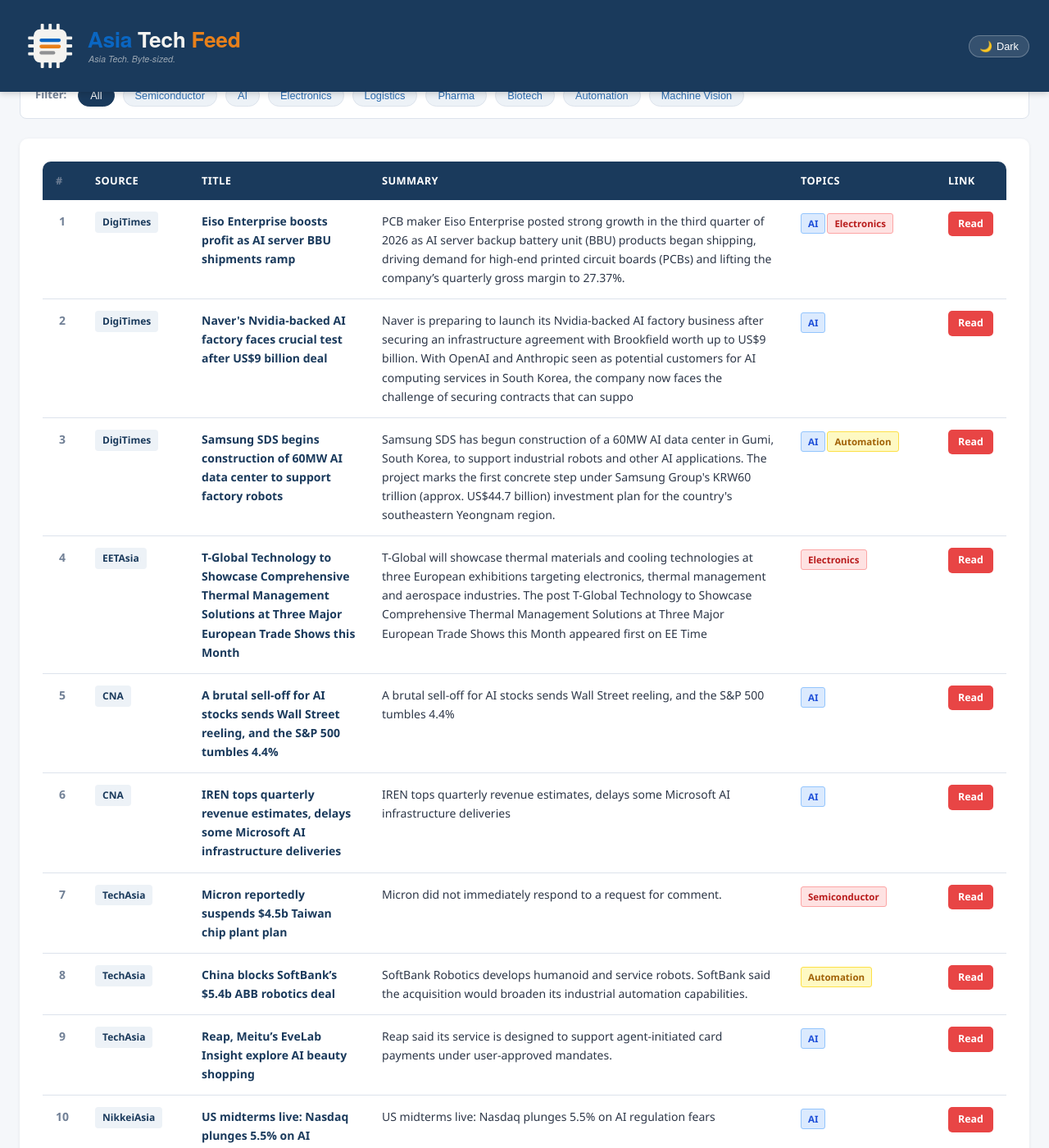
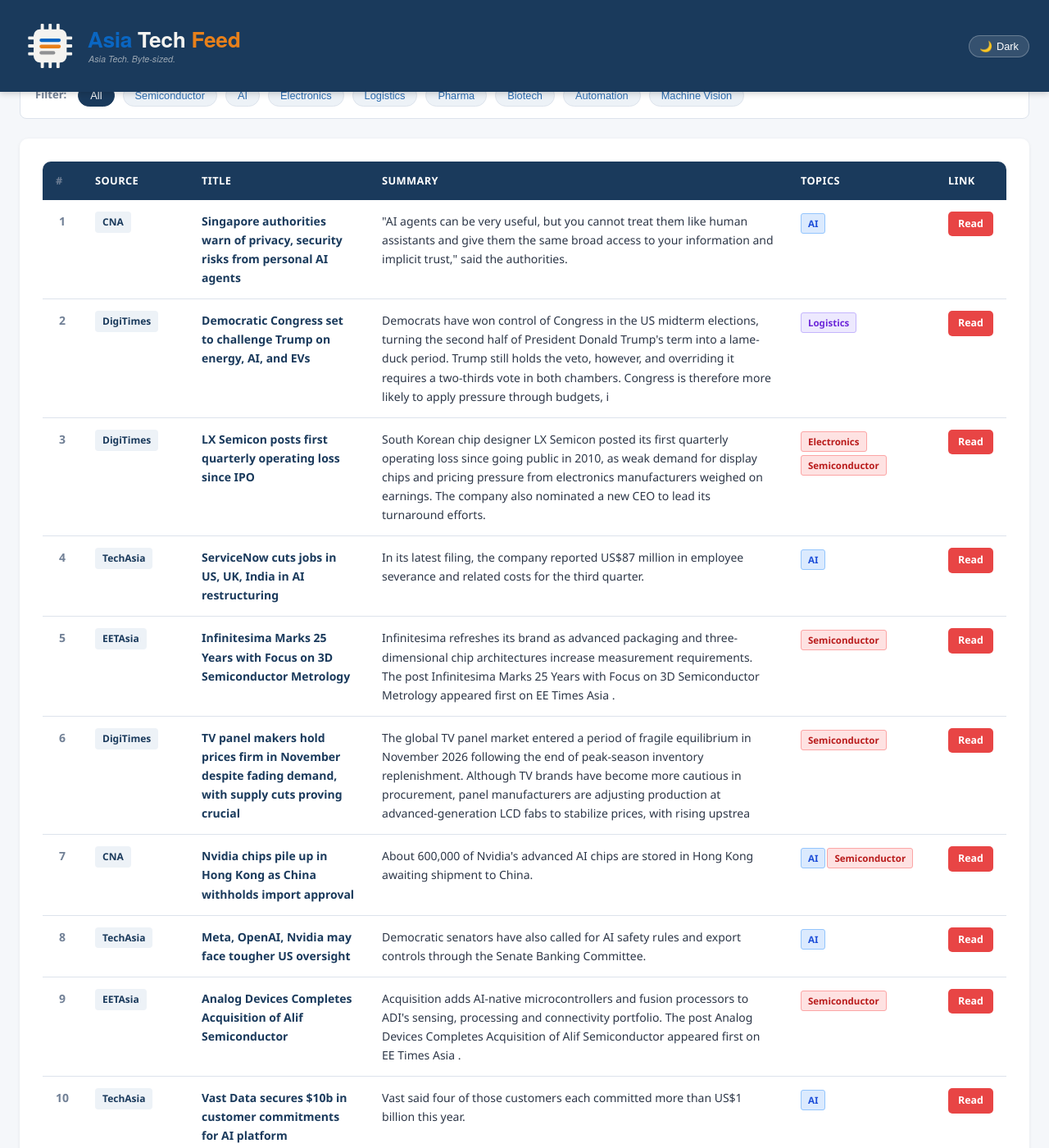
Before and after one commit to asiatechfeed/Asia-Tech-Feed, a Jekyll site: the page built from _posts/2026-11-06-asia-tech-news-digest.md, in a window 1280 px wide and 1400 px high, scrolled down 661 px. Shown: the whole window at 82% size. Built offline with Jekyll 4.4.1, drawn with Linux system fonts in a browser that asks for light colours; a script that is not in the unit is left out; some of the changed text lies outside the part shown.

Commit message:
📰 News digest 2026-11-06 (14 articles)

```diff
--- a/_posts/2026-11-06-asia-tech-news-digest.md
+++ b/_posts/2026-11-06-asia-tech-news-digest.md
@@ -1,16 +1,16 @@
 ---
 layout: post
 title: "Asia Tech News Digest - November 06, 2026"
-date: 2026-11-06 08:02:54 +0800
-articles_count: 12
-sources_count: 5
-sources: ["CNA", "DigiTimes", "EETAsia", "NikkeiAsia", "TechAsia"]
+date: 2026-11-06 14:11:32 +0800
+articles_count: 14
+sources_count: 6
+sources: ["CNA", "DigiTimes", "EETAsia", "KED", "NikkeiAsia", "TechAsia"]
 csv_file: /assets/data/news-2026-11-06.tsv
-featured_title: "Eiso Enterprise boosts profit as AI server BBU shipments ramp"
-featured_url: "https://www.digitimes.com/news/a20261105PD227/eiso-pcb-profit-shipments-ai-server.html"
-featured_source: "DigiTimes"
-featured_summary: "PCB maker Eiso Enterprise posted strong growth in the third quarter of 2026 as AI server backup battery unit (BBU) products began shipping, driving demand for high-end printed circuit boards (PCBs) and lifting the company\u2019s quarterly gross margin to 27.37%."
-featured_image: "https://img.digitimes.com/newsshow/20261105pd227_files/1_2b.jpg"
+featured_title: "Singapore authorities warn of privacy, security risks from personal AI agents"
+featured_url: "https://www.channelnewsasia.com/singapore/personal-ai-agents-assistant-advisory-muse-dots-hermes-grok-openclaw-6529836"
+featured_source: "CNA"
+featured_summary: "\"AI agents can be very useful, but you cannot treat them like human assistants and give them the same broad access to your information and implicit trust,\" said the authorities."
+featured_image: "https://dam.mediacorp.sg/image/upload/s--bYCbuLoh--/c_crop,h_449,w_799,x_1,y_1/c_fill,g_auto,h_676,w_1200/fl_relative,g_south_east,l_mediacorp:cna:watermark:2024-04:reuters_1,w_0.1/f_auto,q_auto/v1/one-cms/core/2026-10-16T163749Z_3_LYNXMPEM9F187_RTROPTP_3_INDIA-AI-CYBERSECURITY.JPG?itok=4dXGDbc7"
 ---
 
 <table class="news-table">
@@ -27,99 +27,115 @@ featured_image: "https://img.digitimes.com/newsshow/20261105pd227_files/1_2b.jpg
 <tbody>
 <tr>
   <td class="col-num">1</td>
-  <td class="col-source"><span class="source-badge">DigiTimes</span></td>
-  <td class="col-title"><span class="article-title">Eiso Enterprise boosts profit as AI server BBU shipments ramp</span></td>
-  <td class="col-summary">PCB maker Eiso Enterprise posted strong growth in the third quarter of 2026 as AI server backup battery unit (BBU) products began shipping, driving demand for high-end printed circuit boards (PCBs) and lifting the company’s quarterly gross margin to 27.37%.</td>
-  <td class="col-tags"><span class="tag ai">AI</span><span class="tag semi">Electronics</span></td>
-  <td class="col-link"><a class="btn-link" href="https://www.digitimes.com/news/a20261105PD227/eiso-pcb-profit-shipments-ai-server.html" target="_blank" rel="noopener">Read</a></td>
+  <td class="col-source"><span class="source-badge">CNA</span></td>
+  <td class="col-title"><span class="article-title">Singapore authorities warn of privacy, security risks from personal AI agents</span></td>
+  <td class="col-summary">"AI agents can be very useful, but you cannot treat them like human assistants and give them the same broad access to your information and implicit trust," said the authorities.</td>
+  <td class="col-tags"><span class="tag ai">AI</span></td>
+  <td class="col-link"><a class="btn-link" href="https://www.channelnewsasia.com/singapore/personal-ai-agents-assistant-advisory-muse-dots-hermes-grok-openclaw-6529836" target="_blank" rel="noopener">Read</a></td>
 </tr>
 <tr>
   <td class="col-num">2</td>
   <td class="col-source"><span class="source-badge">DigiTimes</span></td>
-  <td class="col-title"><span class="article-title">Naver's Nvidia-backed AI factory faces crucial test after US$9 billion deal</span></td>
-  <td class="col-summary">Naver is preparing to launch its Nvidia-backed AI factory business after securing an infrastructure agreement with Brookfield worth up to US$9 billion. With OpenAI and Anthropic seen as potential customers for AI computing services in South Korea, the company now faces the challenge of securing contracts that can suppo</td>
-  <td class="col-tags"><span class="tag ai">AI</span></td>
-  <td class="col-link"><a class="btn-link" href="https://www.digitimes.com/news/a20261105VL226/naver-infrastructure-gpu-launch-business.html" target="_blank" rel="noopener">Read</a></td>
+  <td class="col-title"><span class="article-title">Democratic Congress set to challenge Trump on energy, AI, and EVs</span></td>
+  <td class="col-summary">Democrats have won control of Congress in the US midterm elections, turning the second half of President Donald Trump's term into a lame-duck period. Trump still holds the veto, however, and overriding it requires a two-thirds vote in both chambers. Congress is therefore more likely to apply pressure through budgets, i</td>
+  <td class="col-tags"><span class="tag logis">Logistics</span></td>
+  <td class="col-link"><a class="btn-link" href="https://www.digitimes.com/news/a20261106PD214/ev-data-center-cryptocurrency-incentives-tariffs-usa.html" target="_blank" rel="noopener">Read</a></td>
 </tr>
 <tr>
   <td class="col-num">3</td>
   <td class="col-source"><span class="source-badge">DigiTimes</span></td>
-  <td class="col-title"><span class="article-title">Samsung SDS begins construction of 60MW AI data center to support factory robots</span></td>
-  <td class="col-summary">Samsung SDS has begun construction of a 60MW AI data center in Gumi, South Korea, to support industrial robots and other AI applications. The project marks the first concrete step under Samsung Group's KRW60 trillion (approx. US$44.7 billion) investment plan for the country's southeastern Yeongnam region.</td>
-  <td class="col-tags"><span class="tag ai">AI</span><span class="tag auto">Automation</span></td>
-  <td class="col-link"><a class="btn-link" href="https://www.digitimes.com/news/a20261105VL228/samsung-data-center-gpu-manufacturing-robot.html" target="_blank" rel="noopener">Read</a></td>
+  <td class="col-title"><span class="article-title">LX Semicon posts first quarterly operating loss since IPO</span></td>
+  <td class="col-summary">South Korean chip designer LX Semicon posted its first quarterly operating loss since going public in 2010, as weak demand for display chips and pricing pressure from electronics manufacturers weighed on earnings. The company also nominated a new CEO to lead its turnaround efforts.</td>
+  <td class="col-tags"><span class="tag semi">Electronics</span><span class="tag semi">Semiconductor</span></td>
+  <td class="col-link"><a class="btn-link" href="https://www.digitimes.com/news/a20261106VL212/lx-semicon-loss-semicon-display-revenue.html" target="_blank" rel="noopener">Read</a></td>
 </tr>
 <tr>
   <td class="col-num">4</td>
-  <td class="col-source"><span class="source-badge">EETAsia</span></td>
-  <td class="col-title"><span class="article-title">T-Global Technology to Showcase Comprehensive Thermal Management Solutions at Three Major European Trade Shows this Month</span></td>
-  <td class="col-summary">T-Global will showcase thermal materials and cooling technologies at three European exhibitions targeting electronics, thermal management and aerospace industries. The post T-Global Technology to Showcase Comprehensive Thermal Management Solutions at Three Major European Trade Shows this Month appeared first on EE Time</td>
-  <td class="col-tags"><span class="tag semi">Electronics</span></td>
-  <td class="col-link"><a class="btn-link" href="https://www.eetasia.com/t-global-technology-to-showcase-comprehensive-thermal-management-solutions-at-three-major-european-trade-shows-this-month/" target="_blank" rel="noopener">Read</a></td>
+  <td class="col-source"><span class="source-badge">TechAsia</span></td>
+  <td class="col-title"><span class="article-title">ServiceNow cuts jobs in US, UK, India in AI restructuring</span></td>
+  <td class="col-summary">In its latest filing, the company reported US$87 million in employee severance and related costs for the third quarter.</td>
+  <td class="col-tags"><span class="tag ai">AI</span></td>
+  <td class="col-link"><a class="btn-link" href="https://www.techinasia.com/us-it-firm-servicenow-closes-7-8b-armis-deal" target="_blank" rel="noopener">Read</a></td>
 </tr>
 <tr>
   <td class="col-num">5</td>
-  <td class="col-source"><span class="source-badge">CNA</span></td>
-  <td class="col-title"><span class="article-title">A brutal sell-off for AI stocks sends Wall Street reeling, and the S&P 500 tumbles 4.4%</span></td>
-  <td class="col-summary">A brutal sell-off for AI stocks sends Wall Street reeling, and the S&P 500 tumbles 4.4%</td>
-  <td class="col-tags"><span class="tag ai">AI</span></td>
-  <td class="col-link"><a class="btn-link" href="https://www.channelnewsasia.com/world/brutal-sell-ai-stocks-sends-wall-street-reeling-and-sp-500-tumbles-44-6529101" target="_blank" rel="noopener">Read</a></td>
+  <td class="col-source"><span class="source-badge">EETAsia</span></td>
+  <td class="col-title"><span class="article-title">Infinitesima Marks 25 Years with Focus on 3D Semiconductor Metrology</span></td>
+  <td class="col-summary">Infinitesima refreshes its brand as advanced packaging and three-dimensional chip architectures increase measurement requirements. The post Infinitesima Marks 25 Years with Focus on 3D Semiconductor Metrology appeared first on EE Times Asia .</td>
+  <td class="col-tags"><span class="tag semi">Semiconductor</span></td>
+  <td class="col-link"><a class="btn-link" href="https://www.eetasia.com/infinitesima-marks-25-years-with-focus-on-3d-semiconductor-metrology/" target="_blank" rel="noopener">Read</a></td>
 </tr>
 <tr>
   <td class="col-num">6</td>
-  <td class="col-source"><span class="source-badge">CNA</span></td>
-  <td class="col-title"><span class="article-title">IREN tops quarterly revenue estimates, delays some Microsoft AI infrastructure deliveries</span></td>
-  <td class="col-summary">IREN tops quarterly revenue estimates, delays some Microsoft AI infrastructure deliveries</td>
-  <td class="col-tags"><span class="tag ai">AI</span></td>
-  <td class="col-link"><a class="btn-link" href="https://www.channelnewsasia.com/business/iren-tops-quarterly-revenue-estimates-delays-some-microsoft-ai-infrastructure-deliveries-6529076" target="_blank" rel="noopener">Read</a></td>
+  <td class="col-source"><span class="source-badge">DigiTimes</span></td>
+  <td class="col-title"><span class="article-title">TV panel makers hold prices firm in November despite fading demand, with supply cuts proving crucial</span></td>
+  <td class="col-summary">The global TV panel market entered a period of fragile equilibrium in November 2026 following the end of peak-season inventory replenishment. Although TV brands have become more cautious in procurement, panel manufacturers are adjusting production at advanced-generation LCD fabs to stabilize prices, with rising upstrea</td>
+  <td class="col-tags"><span class="tag semi">Semiconductor</span></td>
+  <td class="col-link"><a class="btn-link" href="https://www.digitimes.com/news/a20261106PD232/tv-panel-demand-market-production-tv.html" target="_blank" rel="noopener">Read</a></td>
 </tr>
 <tr>
   <td class="col-num">7</td>
-  <td class="col-source"><span class="source-badge">TechAsia</span></td>
-  <td class="col-title"><span class="article-title">Micron reportedly suspends $4.5b Taiwan chip plant plan</span></td>
-  <td class="col-summary">Micron did not immediately respond to a request for comment.</td>
-  <td class="col-tags"><span class="tag semi">Semiconductor</span></td>
-  <td class="col-link"><a class="btn-link" href="https://www.techinasia.com/micron-raise-taiwan-headcount-15000-2026" target="_blank" rel="noopener">Read</a></td>
+  <td class="col-source"><span class="source-badge">CNA</span></td>
+  <td class="col-title"><span class="article-title">Nvidia chips pile up in Hong Kong as China withholds import approval</span></td>
+  <td class="col-summary">About 600,000 of Nvidia's advanced AI chips are stored in Hong Kong awaiting shipment to China.</td>
+  <td class="col-tags"><span class="tag ai">AI</span><span class="tag semi">Semiconductor</span></td>
+  <td class="col-link"><a class="btn-link" href="https://www.channelnewsasia.com/east-asia/nvidia-chips-pile-up-hong-kong-china-withhold-import-approval-6527371" target="_blank" rel="noopener">Read</a></td>
 </tr>
 <tr>
   <td class="col-num">8</td>
   <td class="col-source"><span class="source-badge">TechAsia</span></td>
-  <td class="col-title"><span class="article-title">China blocks SoftBank’s $5.4b ABB robotics deal</span></td>
-  <td class="col-summary">SoftBank Robotics develops humanoid and service robots. SoftBank said the acquisition would broaden its industrial automation capabilities.</td>
-  <td class="col-tags"><span class="tag auto">Automation</span></td>
-  <td class="col-link"><a class="btn-link" href="https://www.techinasia.com/softbank-starts-mass-production-of-ai-robots" target="_blank" rel="noopener">Read</a></td>
+  <td class="col-title"><span class="article-title">Meta, OpenAI, Nvidia may face tougher US oversight</span></td>
+  <td class="col-summary">Democratic senators have also called for AI safety rules and export controls through the Senate Banking Committee.</td>
+  <td class="col-tags"><span class="tag ai">AI</span></td>
+  <td class="col-link"><a class="btn-link" href="https://www.techinasia.com/openai-updates-gpt-behavior-rules-core-values" target="_blank" rel="noopener">Read</a></td>
 </tr>
 <tr>
   <td class="col-num">9</td>
-  <td class="col-source"><span class="source-badge">TechAsia</span></td>
-  <td class="col-title"><span class="article-title">Reap, Meitu’s EveLab Insight explore AI beauty shopping</span></td>
-  <td class="col-summary">Reap said its service is designed to support agent-initiated card payments under user-approved mandates.</td>
-  <td class="col-tags"><span class="tag ai">AI</span></td>
-  <td class="col-link"><a class="btn-link" href="https://www.techinasia.com/hong-kong-fintech-firm-reap-test-ai-purchasing-setup" target="_blank" rel="noopener">Read</a></td>
+  <td class="col-source"><span class="source-badge">EETAsia</span></td>
+  <td class="col-title"><span class="article-title">Analog Devices Completes Acquisition of Alif Semiconductor</span></td>
+  <td class="col-summary">Acquisition adds AI-native microcontrollers and fusion processors to ADI's sensing, processing and connectivity portfolio. The post Analog Devices Completes Acquisition of Alif Semiconductor appeared first on EE Times Asia .</td>
+  <td class="col-tags"><span class="tag semi">Semiconductor</span></td>
+  <td class="col-link"><a class="btn-link" href="https://www.eetasia.com/analog-devices-completes-acquisition-of-alif-semiconductor/" target="_blank" rel="noopener">Read</a></td>
 </tr>
 <tr>
   <td class="col-num">10</td>
-  <td class="col-source"><span class="source-badge">NikkeiAsia</span></td>
-  <td class="col-title"><span class="article-title">US midterms live: Nasdaq plunges 5.5% on AI regulation fears</span></td>
-  <td class="col-summary">US midterms live: Nasdaq plunges 5.5% on AI regulation fears</td>
+  <td class="col-source"><span class="source-badge">TechAsia</span></td>
+  <td class="col-title"><span class="article-title">Vast Data secures $10b in customer commitments for AI platform</span></td>
+  <td class="col-summary">Vast said four of those customers each committed more than US$1 billion this year.</td>
   <td class="col-tags"><span class="tag ai">AI</span></td>
-  <td class="col-link"><a class="btn-link" href="https://asia.nikkei.com/politics/u.s.-midterm-elections/us-midterms-live-nasdaq-plunges-5.5-on-ai-regulation-fears" target="_blank" rel="noopener">Read</a></td>
+  <td class="col-link"><a class="btn-link" href="https://www.techinasia.com/coreweave-vast-data-ink-1-2b-deal-to-build-ai-cloud-infrastructure" target="_blank" rel="noopener">Read</a></td>
 </tr>
 <tr>
   <td class="col-num">11</td>
   <td class="col-source"><span class="source-badge">NikkeiAsia</span></td>
-  <td class="col-title"><span class="article-title">Japan's Fuji TV goes all in with AI for drama production</span></td>
-  <td class="col-summary">Japan's Fuji TV goes all in with AI for drama production</td>
+  <td class="col-title"><span class="article-title">Taiwan stocks in steepest-ever fall, South Korea halts trading amid AI rout</span></td>
+  <td class="col-summary">Taiwan stocks in steepest-ever fall, South Korea halts trading amid AI rout</td>
   <td class="col-tags"><span class="tag ai">AI</span></td>
-  <td class="col-link"><a class="btn-link" href="https://asia.nikkei.com/business/technology/artificial-intelligence/japan-s-fuji-tv-goes-all-in-with-ai-for-drama-production" target="_blank" rel="noopener">Read</a></td>
+  <td class="col-link"><a class="btn-link" href="https://asia.nikkei.com/business/markets/taiwan-stocks-in-steepest-ever-fall-south-korea-halts-trading-amid-ai-rout" target="_blank" rel="noopener">Read</a></td>
 </tr>
 <tr>
   <td class="col-num">12</td>
   <td class="col-source"><span class="source-badge">NikkeiAsia</span></td>
-  <td class="col-title"><span class="article-title">Democratic 'blue wave' may buoy yen if AI trade reverses: FX traders</span></td>
-  <td class="col-summary">Democratic 'blue wave' may buoy yen if AI trade reverses: FX traders</td>
+  <td class="col-title"><span class="article-title">Asia's AI supply chain and US data centers set to weather 'blue wave'</span></td>
+  <td class="col-summary">Asia's AI supply chain and US data centers set to weather 'blue wave'</td>
+  <td class="col-tags"><span class="tag ai">AI</span><span class="tag logis">Logistics</span></td>
+  <td class="col-link"><a class="btn-link" href="https://asia.nikkei.com/business/technology/asia-s-ai-supply-chain-and-us-data-centers-set-to-weather-blue-wave" target="_blank" rel="noopener">Read</a></td>
+</tr>
+<tr>
+  <td class="col-num">13</td>
+  <td class="col-source"><span class="source-badge">NikkeiAsia</span></td>
+  <td class="col-title"><span class="article-title">India's IT lobby chief warns grads could struggle to find jobs due to AI</span></td>
+  <td class="col-summary">India's IT lobby chief warns grads could struggle to find jobs due to AI</td>
   <td class="col-tags"><span class="tag ai">AI</span></td>
-  <td class="col-link"><a class="btn-link" href="https://asia.nikkei.com/business/markets/currencies/democratic-blue-wave-may-buoy-yen-if-ai-trade-reverses-fx-traders" target="_blank" rel="noopener">Read</a></td>
+  <td class="col-link"><a class="btn-link" href="https://asia.nikkei.com/editor-s-picks/interview/india-s-it-lobby-chief-warns-grads-could-struggle-to-find-jobs-due-to-ai" target="_blank" rel="noopener">Read</a></td>
+</tr>
+<tr>
+  <td class="col-num">14</td>
+  <td class="col-source"><span class="source-badge">KED</span></td>
+  <td class="col-title"><span class="article-title">AI trade isn’t just about tech stocks but also power, TCW says</span></td>
+  <td class="col-summary">The artificial intelligence boom has sent investors racing into chipmakers, cloud providers and megacap technology stocks, but a more durable opportun</td>
+  <td class="col-tags"><span class="tag ai">AI</span><span class="tag semi">Semiconductor</span></td>
+  <td class="col-link"><a class="btn-link" href="https://www.kedglobal.com/asset-management/newsView/ked202606010002" target="_blank" rel="noopener">Read</a></td>
 </tr>
 </tbody>
 </table>
```
Also changed, not shown: _data/seen_urls.json (+15 -1 lines), _digest_meta.json (+21 -20 lines), assets/data/news-2026-11-06.tsv (+14 -12 lines), assets/data/search-index.json.
